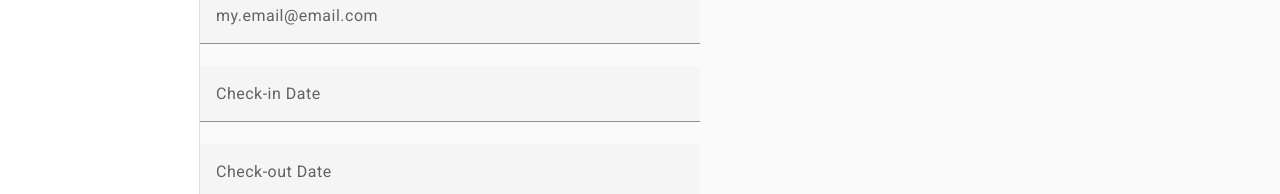
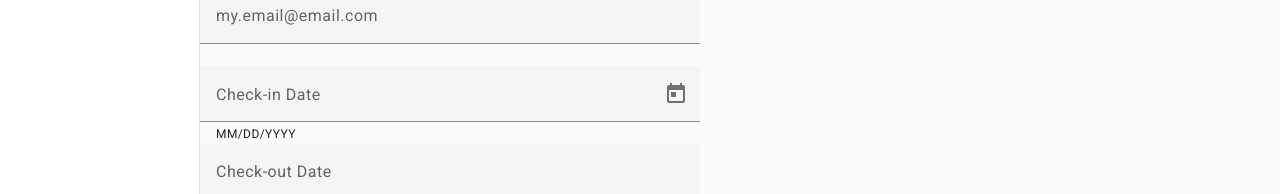
Before and after one commit to jerik609/HotelInventoryApp, an Angular app: page /booking in a window 1280 px wide. Shown: the part 318-512 px from the top of the page. Built offline with nearby package versions, Linux system fonts and the light colour scheme.

Commit message:
add a datepicker control

```diff
--- a/src/app/booking/booking.component.html
+++ b/src/app/booking/booking.component.html
@@ -21,12 +21,11 @@
         >
     </mat-form-field>
     <mat-form-field class="example-full-width">
-        <input
-            type="datetime"
-            matInput
-            formControlName="checkinDate"
-            placeholder="Check-in Date"
-        >
+        <mat-label>Check-in Date</mat-label>
+        <input matInput [matDatepicker]="picker" formControlName="checkinDate">
+        <mat-hint>MM/DD/YYYY</mat-hint>
+        <mat-datepicker-toggle matIconSuffix [for]="picker"></mat-datepicker-toggle>
+        <mat-datepicker #picker></mat-datepicker>
     </mat-form-field>
     <mat-form-field class="example-full-width">
         <input
@@ -76,7 +75,8 @@
             placeholder="Mobile number"
         >
     </mat-form-field>
-    <mat-form-field class="example-full-width">
+    <!-- this can be a separate form -->
+    <!-- <mat-form-field class="example-full-width">
         <input
             type="text"
             matInput
@@ -131,5 +131,5 @@
             formControlName="guestCount"
             placeholder="Guest count"
         >
-    </mat-form-field>
+    </mat-form-field> -->
 </form>
--- a/src/app/booking/booking.module.ts
+++ b/src/app/booking/booking.module.ts
@@ -7,6 +7,8 @@
 
 import { MatFormFieldModule } from '@angular/material/form-field';
 import { MatInputModule } from '@angular/material/input';
+import { MatDatepickerModule } from '@angular/material/datepicker';
+import { MatNativeDateModule } from '@angular/material/core';
 
 @NgModule({
   declarations: [
@@ -17,7 +19,9 @@
     BookingRoutingModule,
     ReactiveFormsModule,
     MatFormFieldModule,
-    MatInputModule
+    MatInputModule,
+    MatDatepickerModule,
+    MatNativeDateModule
   ]
 })
 export class BookingModule { }
```
